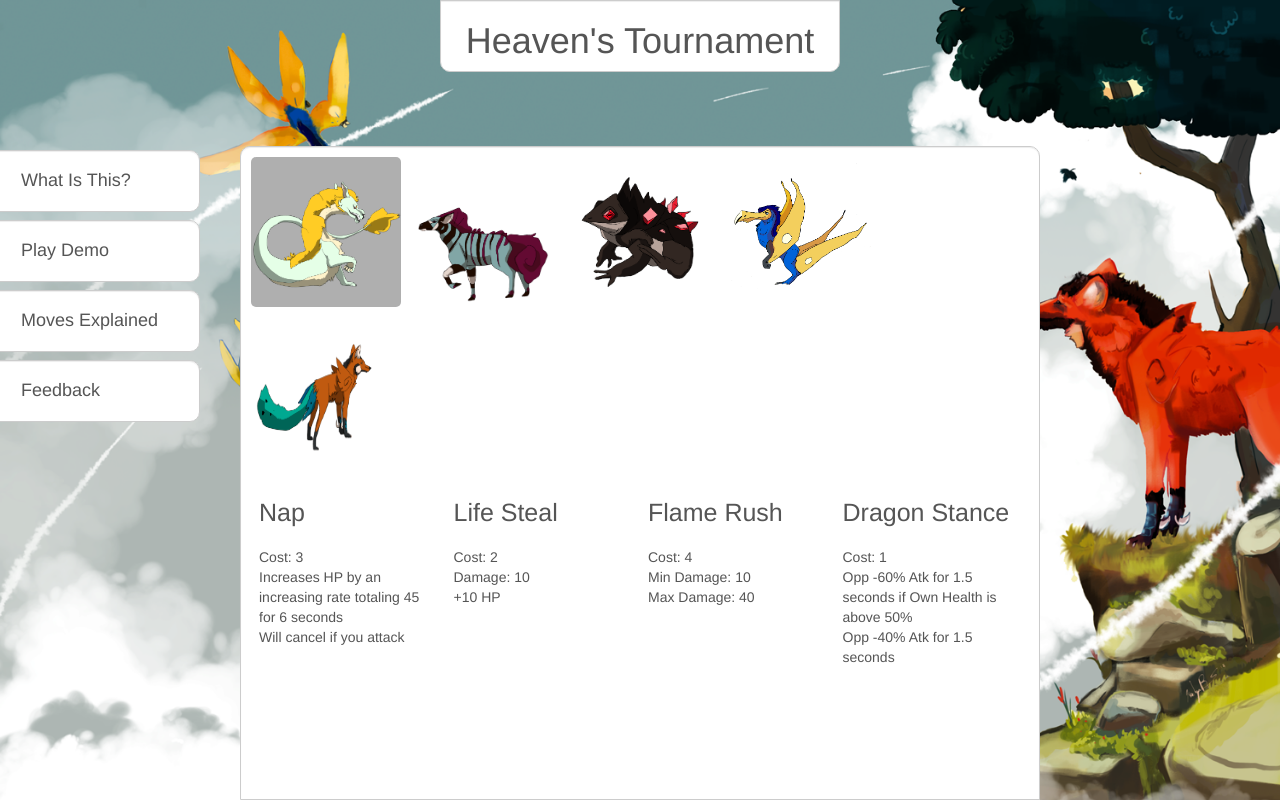
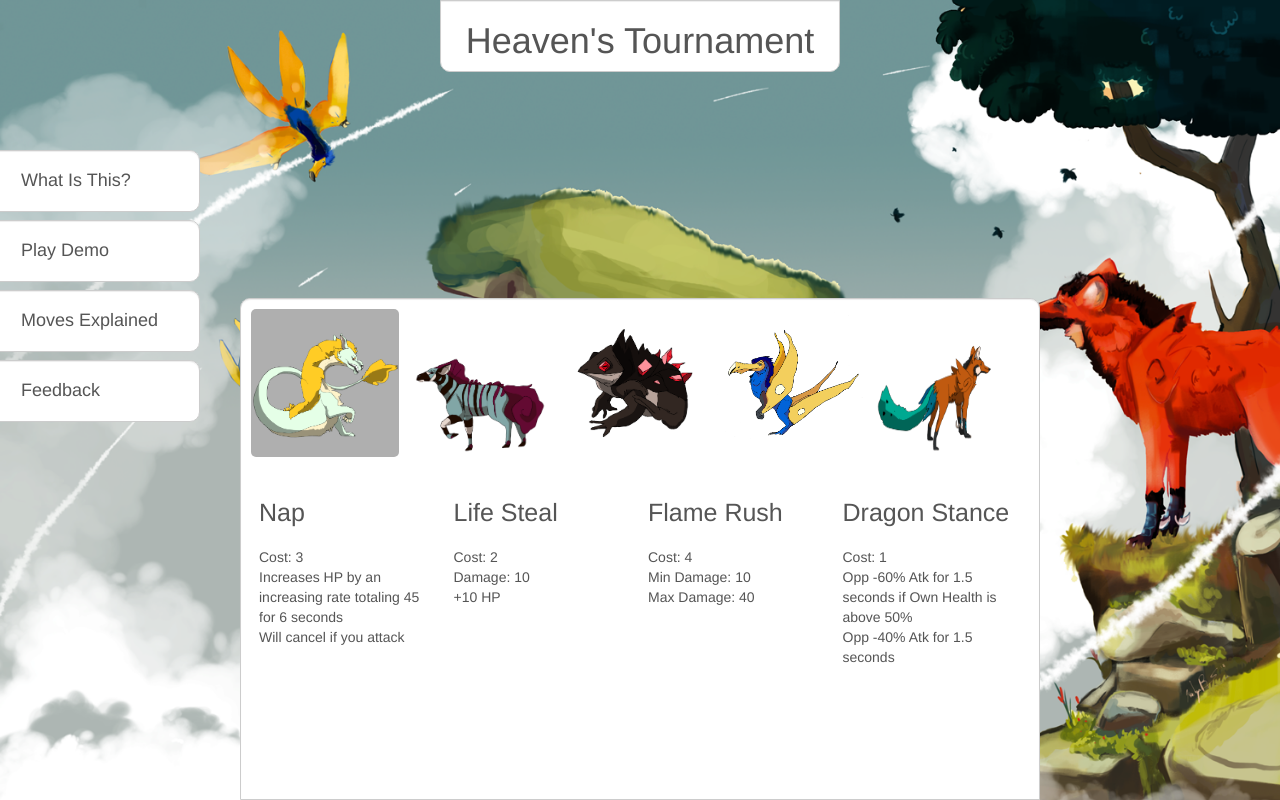
Before and after one commit to JeffSallans/heavens_tourney_website, a Django app: page /monster_builds in a window 1280 px wide. Run offline with Django 3.2, Linux system fonts and the light colour scheme; parts of the project's set-up code (start-up, migrations or seed data) failed here and were passed over; some libraries are stand-ins or nearby versions.

Commit message:
yah thanks matt

```diff
--- a/static/info.css
+++ b/static/info.css
@@ -18,11 +18,8 @@
 
 .info_monster_image_container span, .info_monster_image_container span img {
 
-	height: 150px;
-	width: 150px;
-
-	padding: 0px;
-	margin: 0px;
+	height: 148px;
+	width: 148px;
 
 	cursor: pointer;
 }
```
